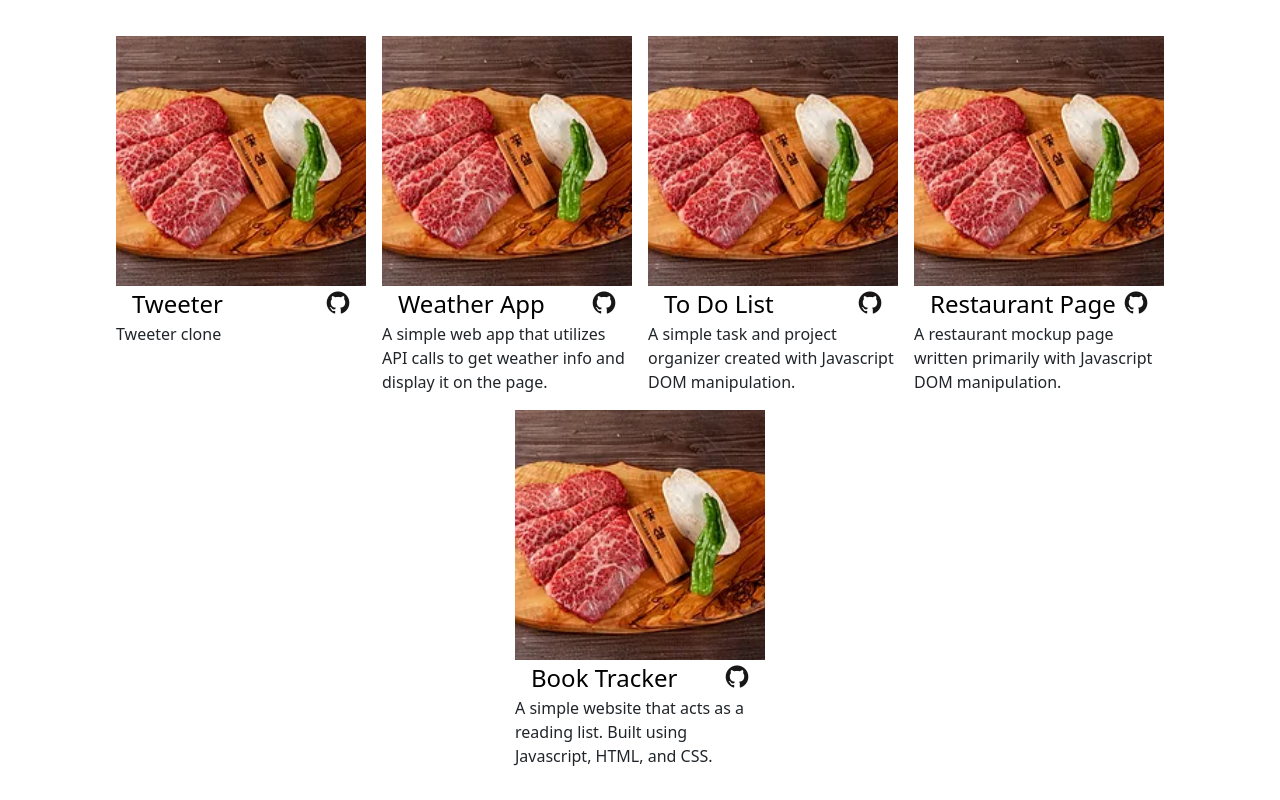
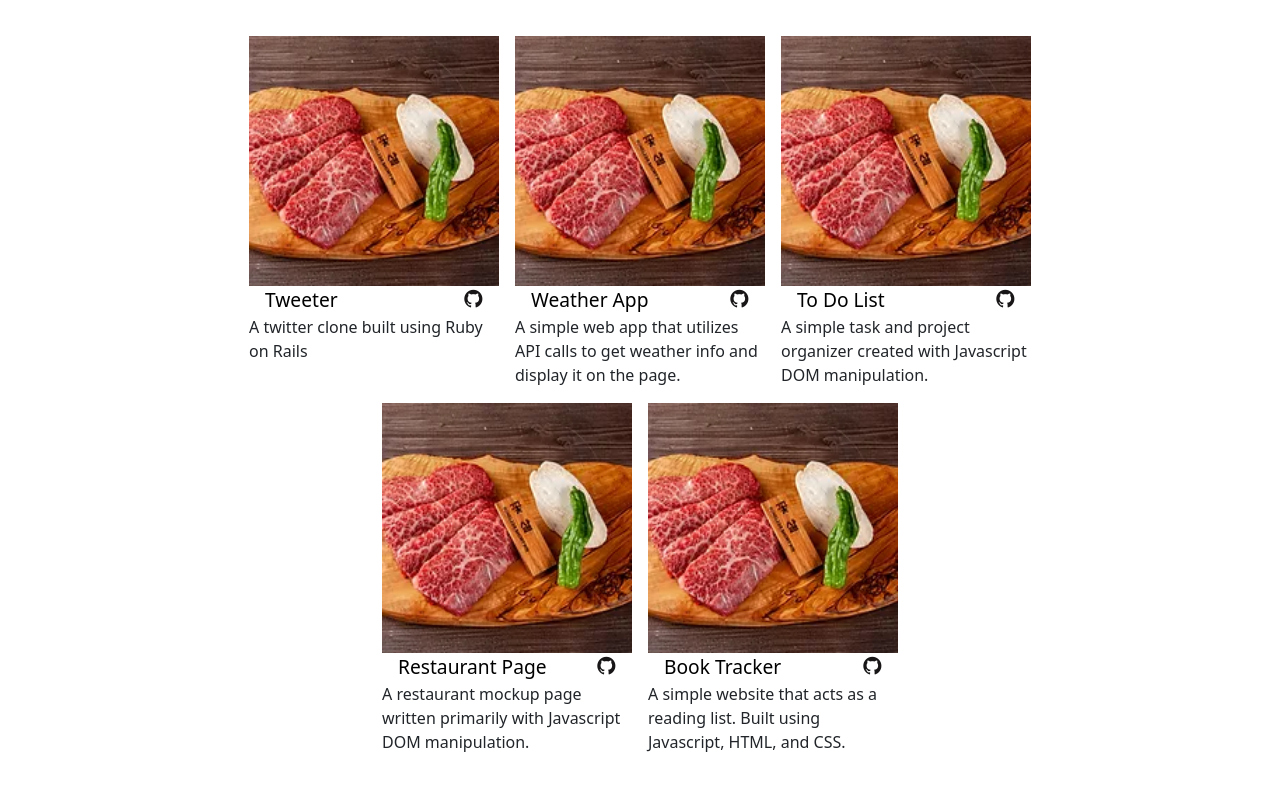
Before and after one commit to ewoknock/portfolio, a React (Vite) app: page / in a window 1280 px wide. Shown: the part 1812-2612 px from the top of the page. Built offline with nearby package versions, Linux system fonts and the light colour scheme.

Commit message:
Adds in github and live link for tweeter clone

```diff
--- a/src/components/Projects.jsx
+++ b/src/components/Projects.jsx
@@ -3,12 +3,11 @@ import Tweeter from '../images/boneless-short-rib.png'
 import '../styles/Projects.css'
 
 const ProjsData = [
-    { key: 201, name: 'Tweeter', img: Tweeter, alt: '', desc: 'Tweeter clone', github: '', live: '' },
+    { key: 201, name: 'Tweeter', img: Tweeter, alt: 'Twitter Clone', desc: 'A twitter clone built using Ruby on Rails', github: 'https://github.com/ewoknock/tweeter', live: 'https://tweeter-twitterclone.fly.dev/' },
     { key: 202, name: 'Weather App', img: Tweeter, alt: 'Weather App', desc: 'A simple web app that utilizes API calls to get weather info and display it on the page.', github: 'https://github.com/ewoknock/odin-javascript-projects/tree/main/weather-app', live: 'https://ewoknock.github.io/odin-javascript-projects/weather-app/dist/index.html' },
     { key: 203, name: 'To Do List', img: Tweeter, alt: 'To Do List', desc: 'A simple task and project organizer created with Javascript DOM manipulation.', github: 'https://github.com/ewoknock/odin-javascript-projects/tree/main/to-do-list', live: 'https://ewoknock.github.io/odin-javascript-projects/to-do-list/dist/index.html' },
     { key: 204, name: 'Restaurant Page', img: Tweeter, alt: 'Restaurant Page', desc: 'A restaurant mockup page written primarily with Javascript DOM manipulation.', github: 'https://github.com/ewoknock/odin-javascript-projects/tree/main/restaurant-page', live: 'https://ewoknock.github.io/odin-javascript-projects/restaurant-page/dist/index.html' },
     { key: 205, name: 'Book Tracker', img: Tweeter, alt: 'Book Tracker', desc: 'A simple website that acts as a reading list. Built using Javascript, HTML, and CSS.', github: 'https://github.com/ewoknock/odin-javascript-projects/tree/main/library', live: 'https://ewoknock.github.io/odin-javascript-projects/library/index.html' },
-
   ];
 
 function Projects() {
--- a/src/styles/Projects.css
+++ b/src/styles/Projects.css
@@ -7,6 +7,8 @@
     gap: 1rem;
     justify-content: center;
     padding-bottom: 2rem;
+    width: 80%;
+    margin: 0 auto;
 }
 
 .project-card{
@@ -26,7 +28,7 @@
     display: flex;
     justify-content: space-between;
     padding: 0 1rem;
-    font-size: 1.5rem;
+    font-size: 1.2rem;
 }
 
 .project-description{
```
